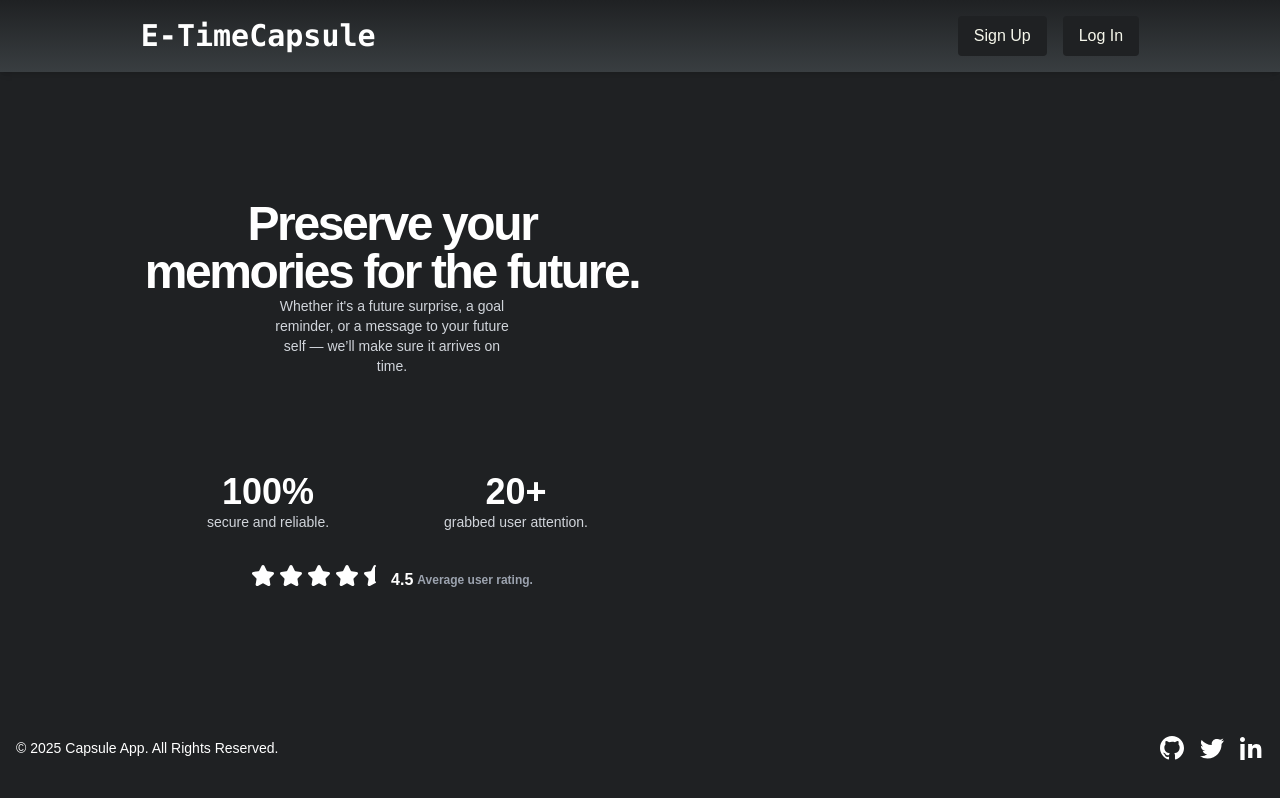
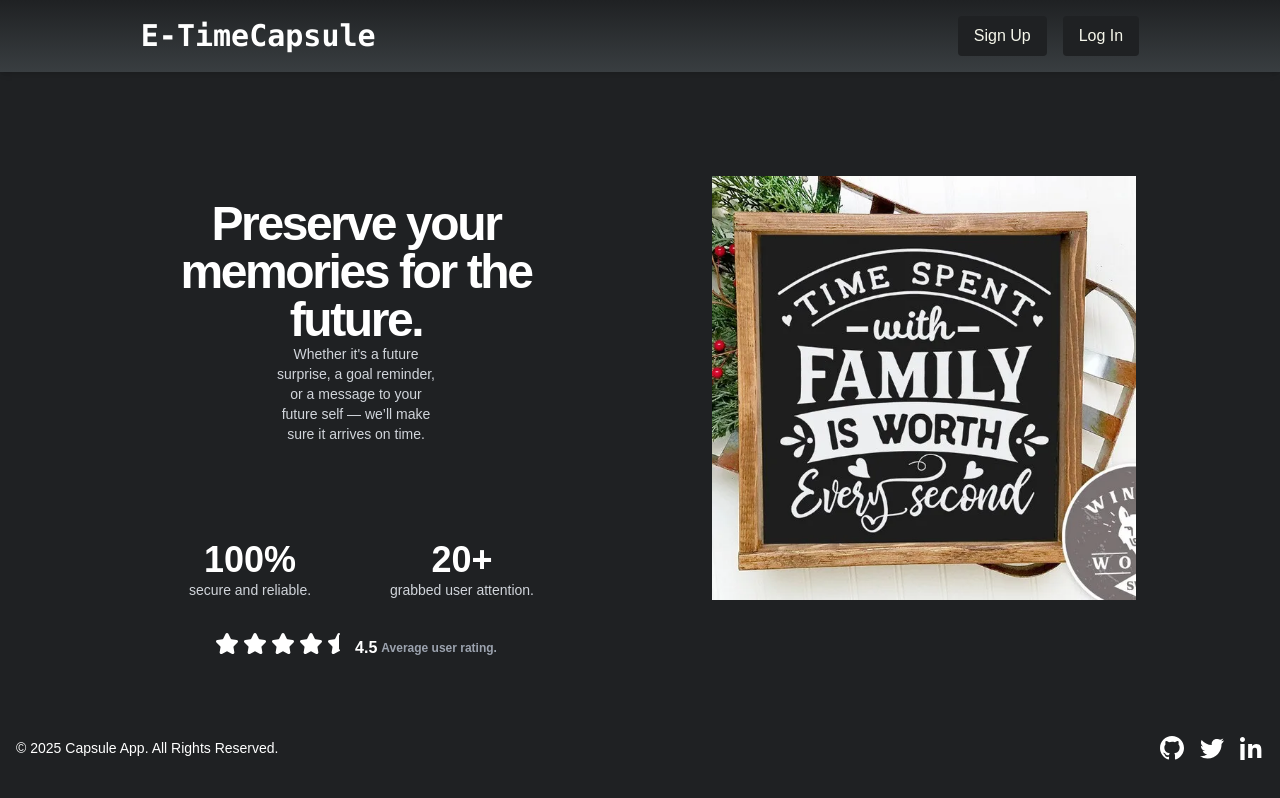
Before and after one commit to janakshukla/e-timecapsule, a Next.js app: page / in a window 1280 px wide. Shown: the top 798 px of the page. Built offline with nearby package versions, Linux system fonts and the light colour scheme; no server answers; a web font is replaced by a local one.

Commit message:
Add image component to Home page and adjust layout for better spacing

```diff
--- a/app/page.js
+++ b/app/page.js
@@ -1,4 +1,5 @@
 import { StarHalf, StarIcon } from "lucide-react";
+import Image from "next/image";
 import Link from "next/link";
 
 
@@ -7,7 +8,7 @@ export default function Home() {
 
 
   return (
-    <div className="flex max-sm:flex-col items-center h-[80dvh] lg:px-36 ">
+    <div className="flex max-sm:flex-col items-center lg:gap-36 h-[80dvh] lg:px-36 ">
 
       {/* left div */}
       <div
@@ -52,9 +53,14 @@ export default function Home() {
       </div>
       {/*Right div*/}
       <div
-        className="sm:w-1/2 h-full w-svw max-sm:h-1/2 "
+        className="sm:w-1/2 h-full mt-52 w-svw max-sm:h-1/2 "
       >
-
+        <Image
+          src="/bgimage.webp" // Path to your image (from the public directory)
+          alt="A descriptive alt text" // Required for accessibility
+           width={440}
+           height={440}
+        />
       </div>
 
     </div>
```
Also changed, not shown: public/bgimage.webp (added).
